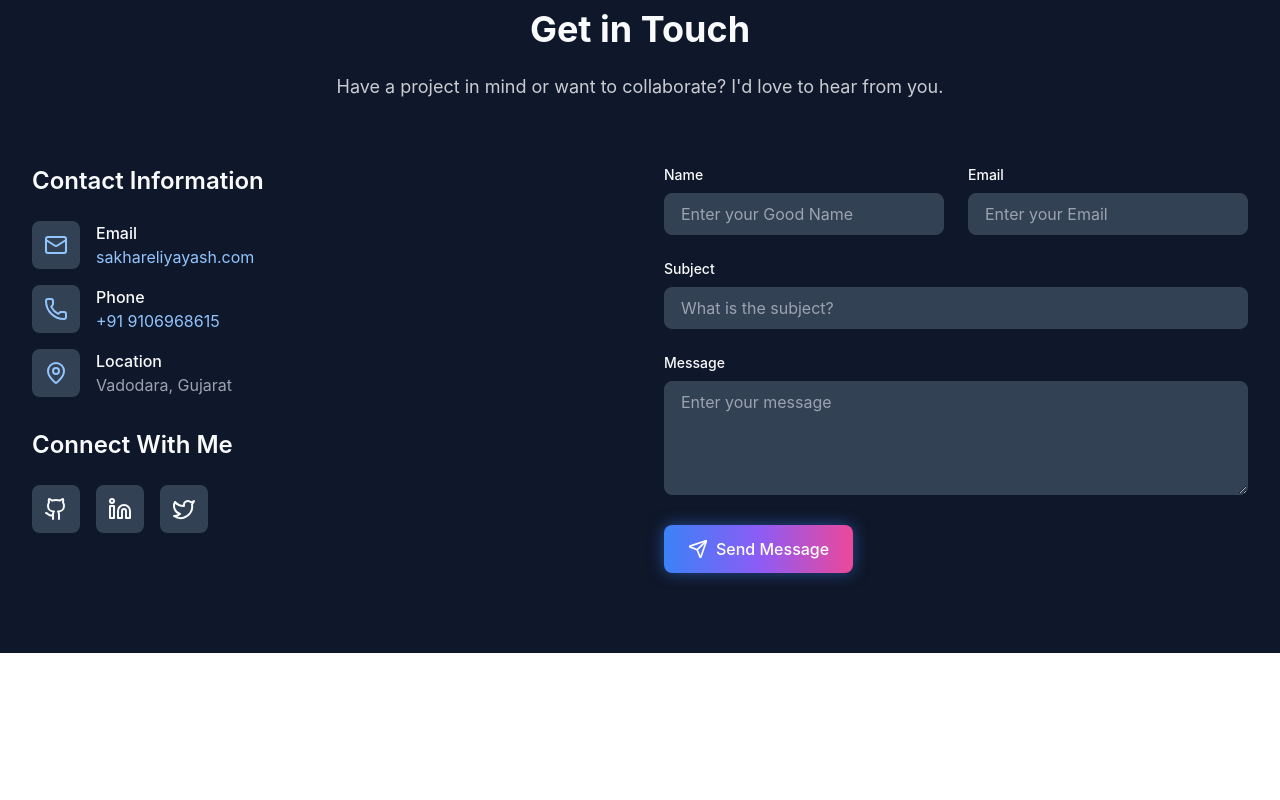
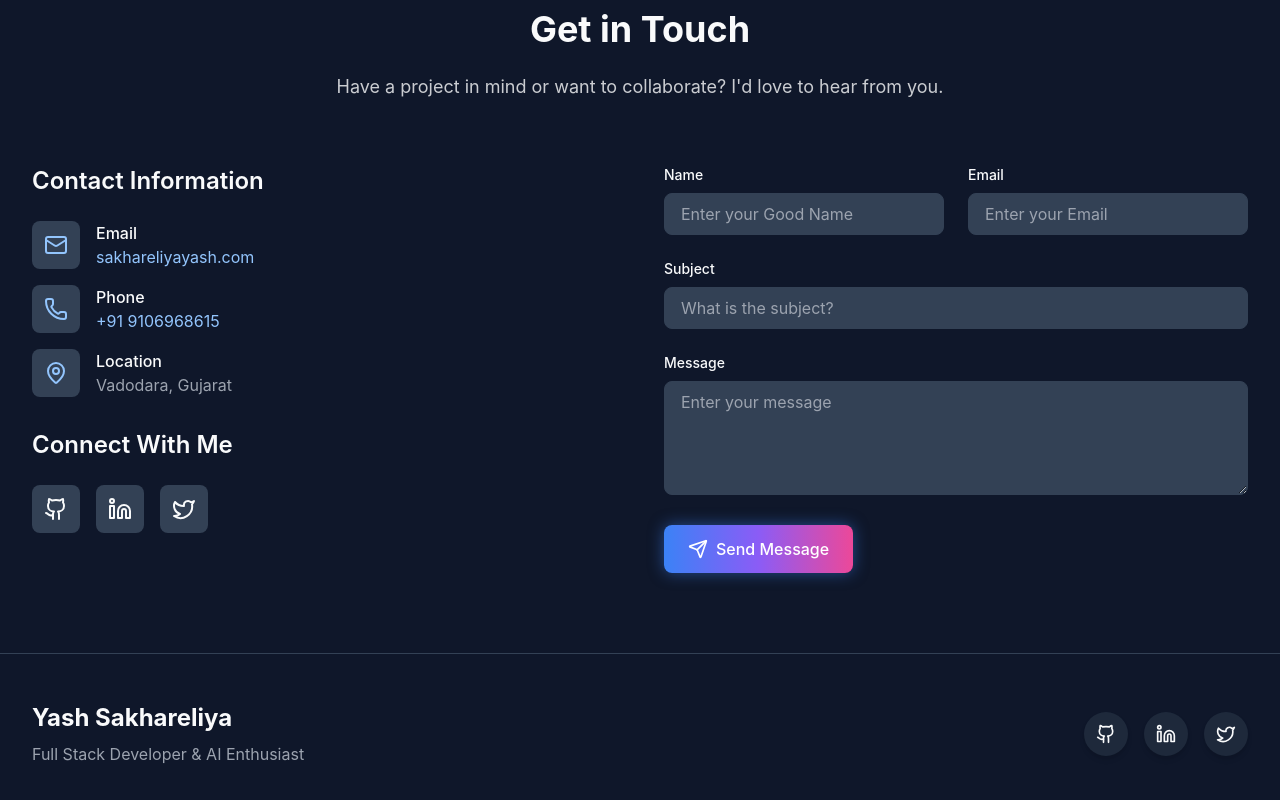
Before and after one commit to YashSakhareliya/Portfolio, a React (Vite) app: page / in a window 1280 px wide. Shown: the part 5227-6027 px from the top of the page. Before the commit the page ends 5880 px from the top, so only its background shows below. Built offline with nearby package versions, Linux system fonts and the light colour scheme.

Commit message:
Footer Links Added

```diff
--- a/src/components/Footer.jsx
+++ b/src/components/Footer.jsx
@@ -1,10 +1,74 @@
 import React from 'react'
+import { motion } from 'framer-motion'
+import { useSelector } from 'react-redux'
+import { Github, Linkedin, Twitter, Heart, ArrowUp } from 'lucide-react';
 
 const Footer = () => {
+
+    const isDarkMode = useSelector((state) => state.theme.darkMode);
   return (
-    <div>
+    <footer className={`py-12 px-4 ${isDarkMode ? 'bg-dark-bg-primary border-t border-dark-bg-tertiary text-gray-50' : 'bg-gray-100 border-t border-gray-200'}`}>
+        <div className='container mx-auto'>
+            <div className='flex flex-col md:flex-row justify-between items-center mb-2'>
+            <motion.div
+                initial={{ opacity: 0, y: 20 }}
+                whileInView={{ opacity: 1, y: 0 }}
+                transition={{ duration: 0.5 }}
+                viewport={{ once: true }}
+                className="mb-6 md:mb-0"
+            >
+                <h3 className="text-2xl font-bold mb-2">Yash Sakhareliya</h3>
+                <p className={`${isDarkMode ? 'text-gray-400' : 'text-gray-600'}`}>Full Stack Developer & AI Enthusiast</p>
+            </motion.div>
 
-    </div>
+            {/* links */}
+            <motion.div
+            initial={{ opacity: 0, y: 20 }}
+            whileInView={{ opacity: 1, y: 0 }}
+            transition={{ duration: 0.5, delay: 0.1 }}
+            viewport={{ once: true }}
+            className="flex gap-4"
+            >
+                <motion.a
+                href="https://github.com"
+                target="_blank"
+                rel="noopener noreferrer"
+                whileHover={{ scale: 1.1, y: -3 }}
+                whileTap={{ scale: 0.9 }}
+                className={`p-3 ${
+                    isDarkMode ? 'bg-dark-bg-secondary hover:shadow-web3' : 'bg-white hover:shadow-lg'
+                } rounded-full shadow-md transition-all`}
+                >
+                <Github className="w-5 h-5" />
+                </motion.a>
+                <motion.a
+                href="https://linkedin.com"
+                target="_blank"
+                rel="noopener noreferrer"
+                whileHover={{ scale: 1.1, y: -3 }}
+                whileTap={{ scale: 0.9 }}
+                className={`p-3 ${
+                    isDarkMode ? 'bg-dark-bg-secondary hover:shadow-web3' : 'bg-white hover:shadow-lg'
+                } rounded-full shadow-md transition-all`}
+                >
+                <Linkedin className="w-5 h-5" />
+                </motion.a>
+                <motion.a
+                href="https://twitter.com"
+                target="_blank"
+                rel="noopener noreferrer"
+                whileHover={{ scale: 1.1, y: -3 }}
+                whileTap={{ scale: 0.9 }}
+                className={`p-3 ${
+                    isDarkMode ? 'bg-dark-bg-secondary hover:shadow-web3' : 'bg-white hover:shadow-lg'
+                } rounded-full shadow-md transition-all`}
+                >
+                <Twitter className="w-5 h-5" />
+                </motion.a>
+            </motion.div>
+            </div>
+        </div>
+    </footer>
   )
 }
 
```
